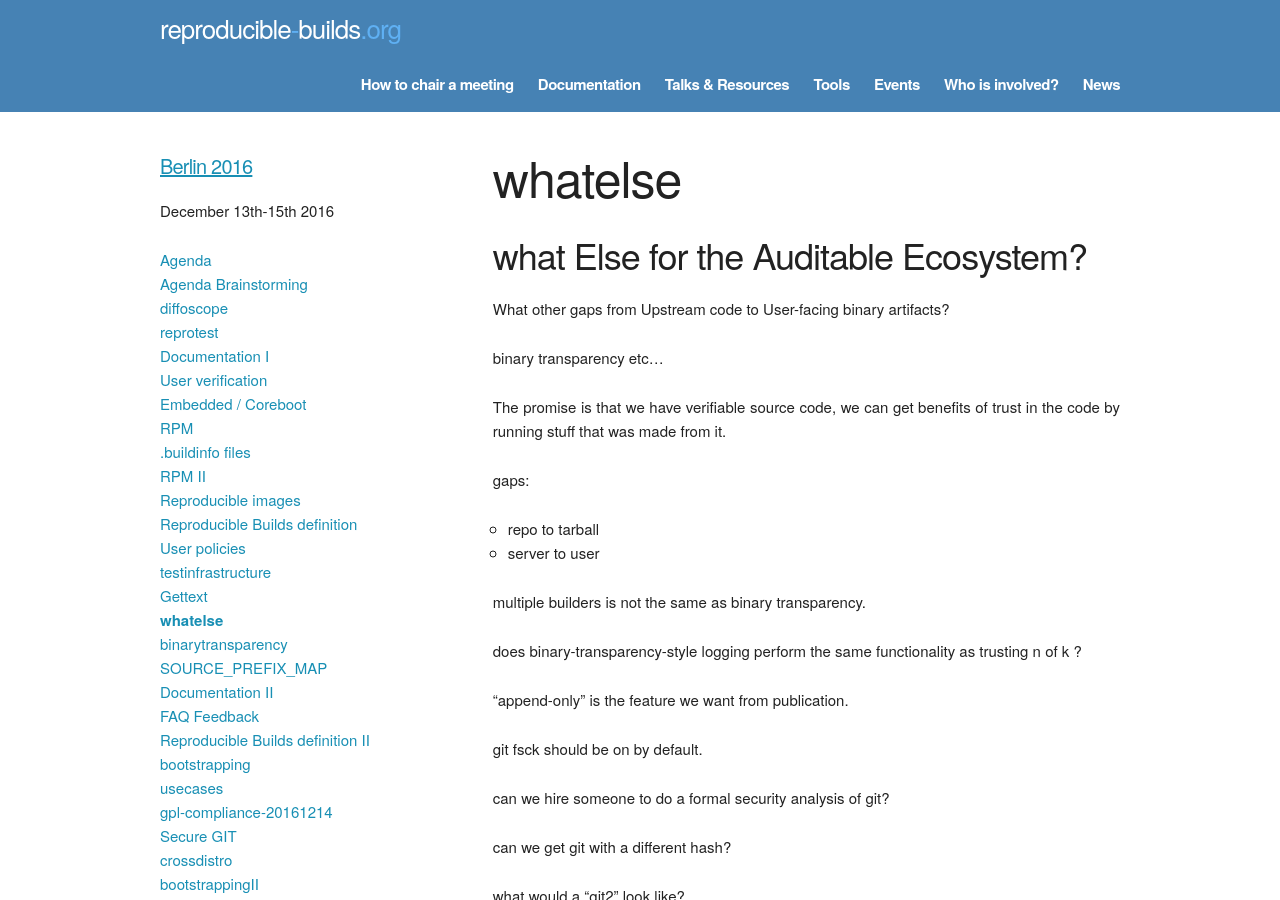
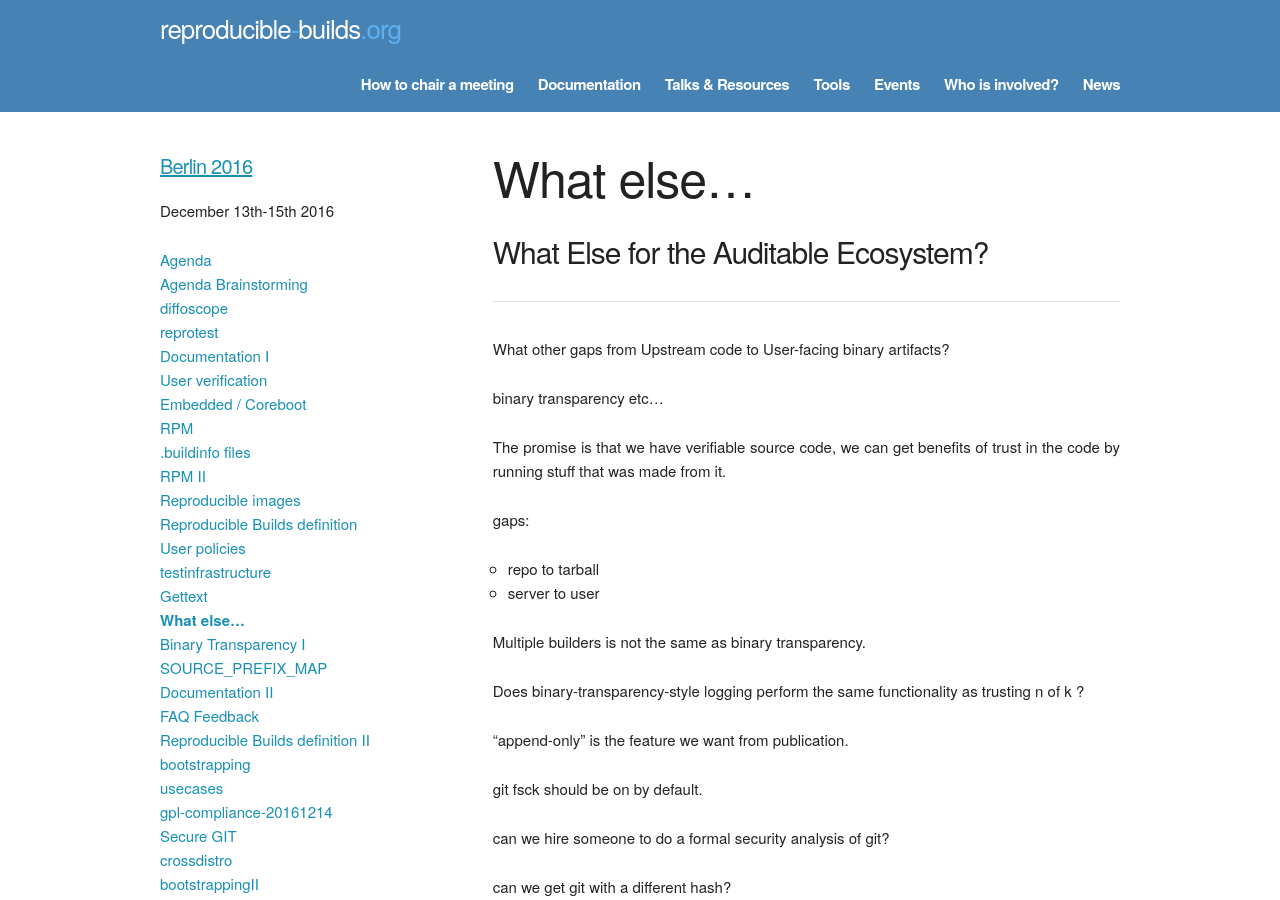
Before and after one commit to prototypefund/reproducible-website, a Jekyll site: the page built from _events/berlin2016/whatelse.md, in a window 1280 px wide and 900 px high. Built offline with Jekyll 4.4.1, drawn with Linux system fonts in a browser that asks for light colours; some web fonts are replaced.

Commit message:
resolve this confusion
Signed-off-by: Holger Levsen <holger@layer-acht.org>

```diff
--- a/_events/berlin2016/agenda.md
+++ b/_events/berlin2016/agenda.md
@@ -91,6 +91,7 @@ Day 2
 *    14.20 Working Sessions III
 
      -   **What Else for the Auditable Ecosystem? https://pad.riseup.net/p/reproduciblebuildsII-whatelse (was https://pad.riseup.net/p/reproduciblebuildsII-binarytransparency )**
+     -   **[What else]({{ "/events/berlin2016/whatelse/" | prepend: site.baseurl }})** instead of **[Binary Transparency]({{ "/events/berlin2016/binarytransparency/" | prepend: site.baseurl }})**
      -   **SOURCE_PREFIX_MAP https://pad.riseup.net/p/reproduciblebuildsII-SOURCE_PREFIX_MAP**
      -   **Documentation II https://pad.riseup.net/p/reproduciblebuildsII-documentationII**
      -   **Defining reproducible builds II https://pad.riseup.net/p/reproduciblebuildsdefinitionII**
--- a/_events/berlin2016/whatelse.md
+++ b/_events/berlin2016/whatelse.md
@@ -1,12 +1,12 @@
 ---
 layout: event_detail
-title: whatelse
+title: What else…
 event: berlin2016
 order: 160
 permalink: /events/berlin2016/whatelse/
 ---
 
-what Else for the Auditable Ecosystem?
+### What Else for the Auditable Ecosystem?
 --------------------------------------
 
 What other gaps from Upstream code to User-facing binary artifacts?
@@ -21,9 +21,9 @@ benefits of trust in the code by running stuff that was made from it.
   * repo to tarball
   * server to user
 
-multiple builders is not the same as binary transparency.
+Multiple builders is not the same as binary transparency.
 
-does binary-transparency-style logging perform the same functionality as trusting n of k ?
+Does binary-transparency-style logging perform the same functionality as trusting n of k ?
 
 "append-only" is the feature we want from publication.
 
@@ -74,5 +74,3 @@ we might need an "ecosystem janitor" team:
 
 Eric Mehyre suggests considering IPFS or other content-addressable
 store.
-
--
```
Also changed, not shown: _events/berlin2016/binarytransparency.md (+3 -1 lines).
